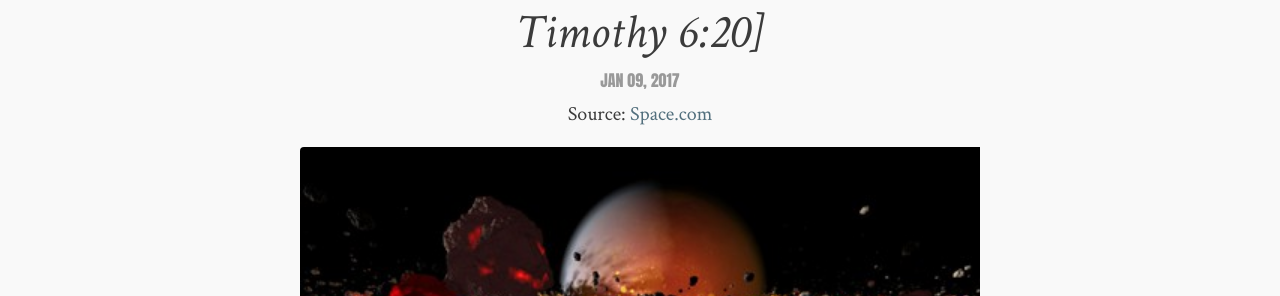
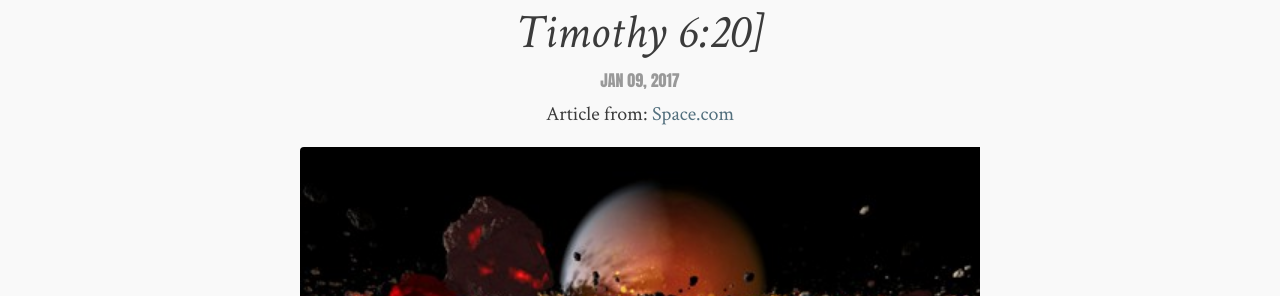
Before and after one commit to flashlightministries/oilforlight, a Jekyll site: the page built from _posts/2017-01-09-another-moon-creation-myth.md, in a window 1280 px wide. Shown: the part 154-450 px from the top of the page. Built offline with Jekyll 4.4.1, drawn with Linux system fonts in a browser that asks for light colours; nearby versions of some CDN libraries.

Commit message:
Update post.html

```diff
--- a/_layouts/post.html
+++ b/_layouts/post.html
@@ -14,7 +14,7 @@
           <span class="date">{{page.date | date: "%b %d, %Y" }}</span>
         </p>
         {% if page.source %}
-          <p class="small">Source: <a target="_blank" href="{{ page.source.url }}">{{ page.source.name }}</a></p>
+          <p class="small">Article from: <a target="_blank" href="{{ page.source.url }}">{{ page.source.name }}{% if page.source.headline %}: "{{ page.source.headline }}" {% endif %}</a></p>
         {% endif %}
 
         {% if page.image.feature %}
```
